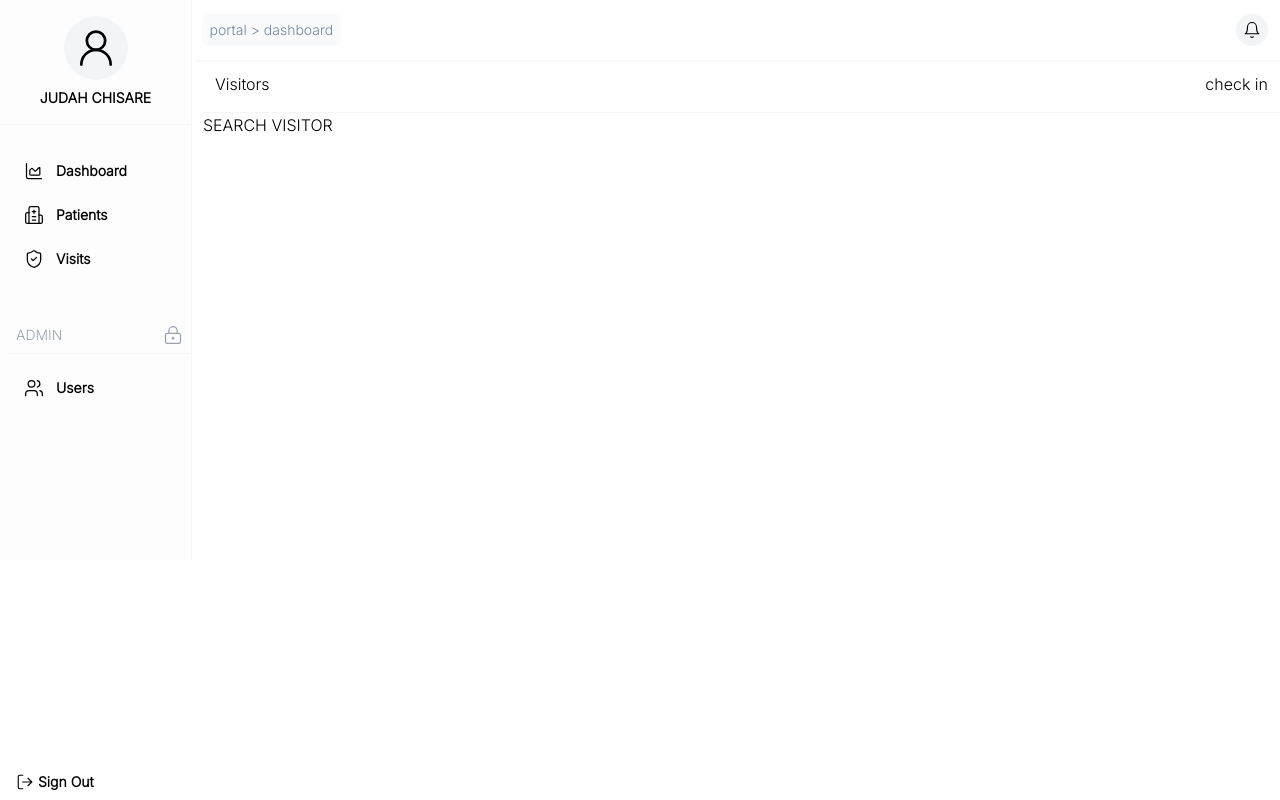
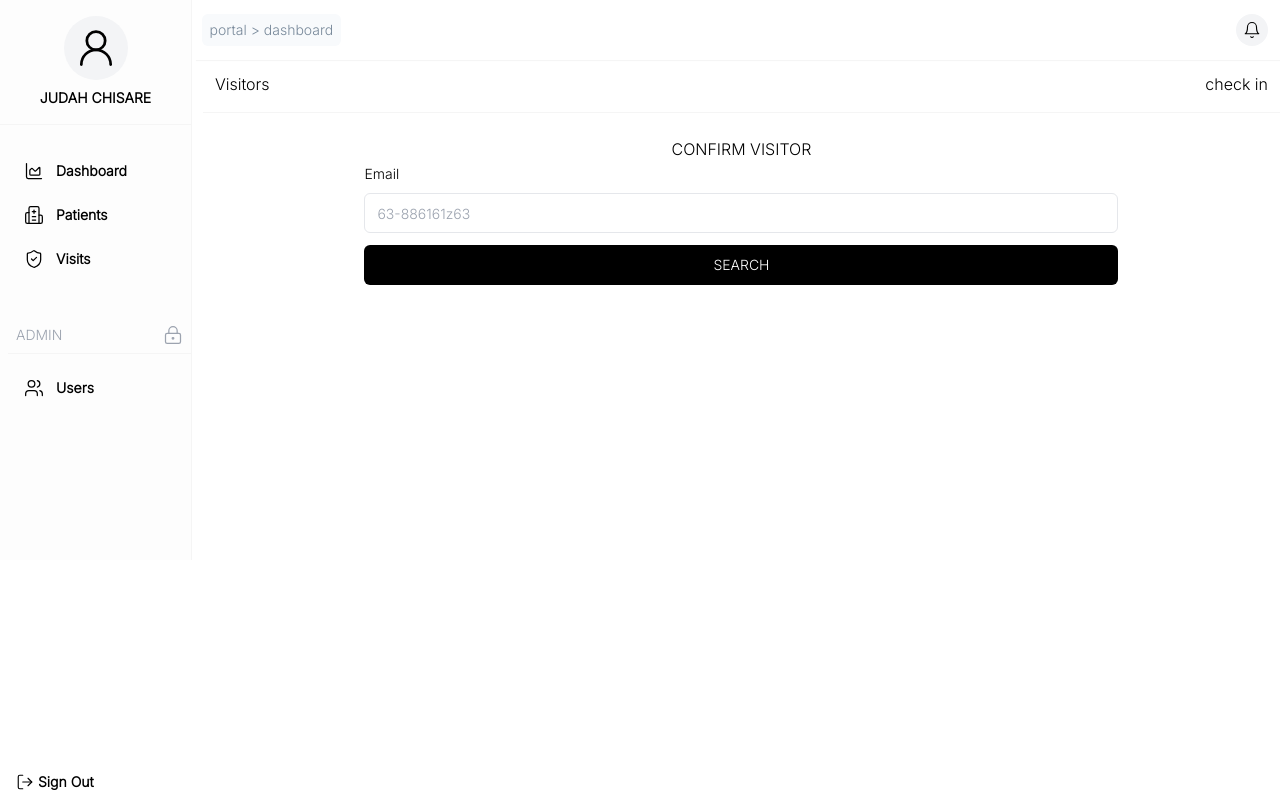
Before and after one commit to judahtc/hospital-patient-visits-manager-frontend, an Angular app in the folder hospital-visits-manager-frontend/: page /portal/visits in a window 1280 px wide. Built offline with nearby package versions, Linux system fonts and the light colour scheme.

Commit message:
feat: added the visitor search form

```diff
--- a/hospital-visits-manager-frontend/src/app/visits/visits.component.html
+++ b/hospital-visits-manager-frontend/src/app/visits/visits.component.html
@@ -1,3 +1,5 @@
+<body>
+
   <div class="visitors">
     <div>
       <div class="flex justify-between items-center mx-3 mt-2">
@@ -9,8 +11,29 @@
       &nbsp;
     </div>
 
-  <div>
-    SEARCH VISITOR
+    <div class="mt-6 w-[70%] mx-auto">
+      <div class="text-center ">CONFIRM VISITOR</div>
+
+      <form class="w-full">
+        <div class="mb-10 space-y-3">
+          <div class="space-y-1">
+            <div class="space-y-2">
+              <!-- Email label and input field -->
+              <label class="text-sm font-medium leading-none peer-disabled:cursor-not-allowed peer-disabled:opacity-70"
+                for="email">Email</label>
+              <input
+                class="border-input bg-background ring-offset-background placeholder:text-muted-foreground focus-visible:ring-ring flex h-10 w-full rounded-md border px-3 py-2 text-sm file:border-0 file:bg-transparent file:text-sm file:font-medium focus-visible:outline-none focus-visible:ring-2 focus-visible:ring-offset-2 disabled:cursor-not-allowed disabled:opacity-50"
+                id="email" placeholder="63-886161z63" name="email" />
+            </div>
+          </div>
+          <!-- Login button -->
+          <button
+            class="ring-offset-background focus-visible:ring-ring flex h-10 w-full items-center justify-center whitespace-nowrap rounded-md bg-black px-4 py-2 text-sm font-medium text-white transition-colors hover:bg-black/90 focus-visible:outline-none focus-visible:ring-2 focus-visible:ring-offset-2 disabled:pointer-events-none disabled:opacity-50"
+            type="submit">SEARCH</button>
+        </div>
+      </form>
+
     </div>
 
   </div>
+</body>
--- a/hospital-visits-manager-frontend/src/styles.css
+++ b/hospital-visits-manager-frontend/src/styles.css
@@ -2,3 +2,8 @@
 @tailwind base;
 @tailwind components;
 @tailwind utilities;
+
+body {
+  font-family: "Inter", system-ui, -apple-system, BlinkMacSystemFont, "Segoe UI",
+    Roboto, Oxygen, Ubuntu, Cantarell, "Open Sans", "Helvetica Neue", sans-serif;
+}
```
Lines whose indentation alone changed are shown as unchanged.
